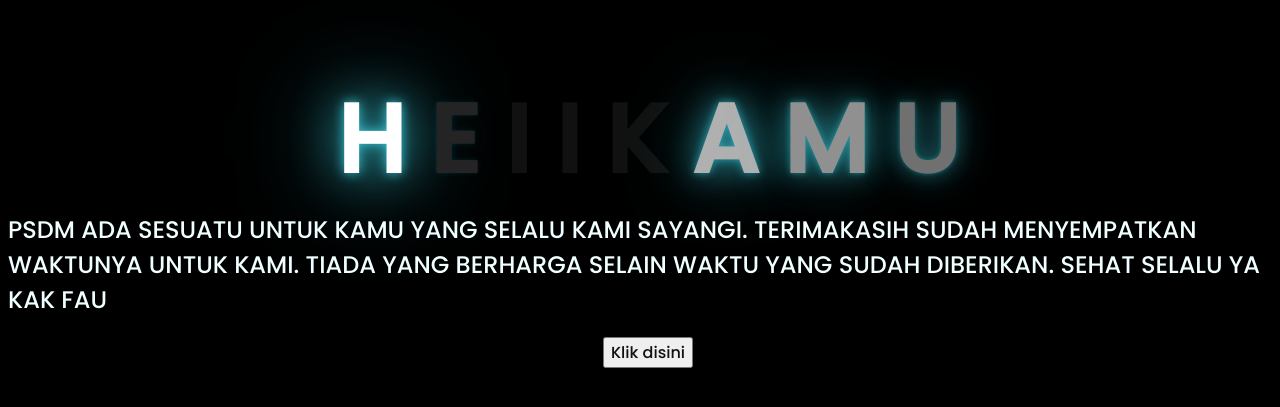
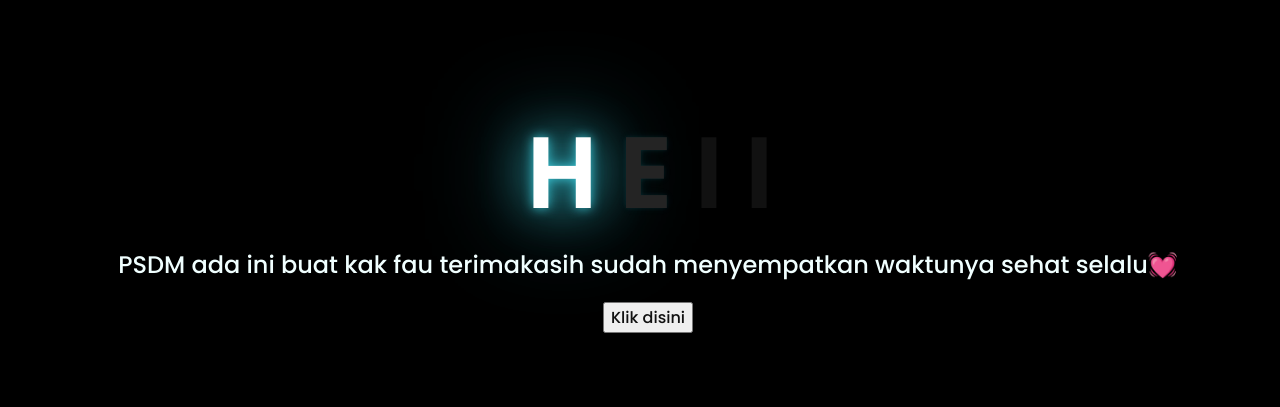
Before and after one commit to dwiaamaliaaa/PAW-PAW, a plain HTML site: page index.html in a window 1280 px wide. Shown: the part 191-598 px from the top of the page. Drawn offline with Linux system fonts and the light colour scheme.

Commit message:
Update index.html

```diff
--- a/index.html
+++ b/index.html
@@ -15,15 +15,10 @@
         <span>E</span>
         <span>I</span>
         <span>I</span>
-        <span>K</span>
-        <span>A</span>
-        <span>M</span>
-        <span>U</span>
     </div>
 
     <div class="description">
-        <span>PSDM ADA SESUATU UNTUK KAMU YANG SELALU KAMI SAYANGI. TERIMAKASIH SUDAH MENYEMPATKAN WAKTUNYA UNTUK KAMI.
-            TIADA YANG BERHARGA SELAIN WAKTU YANG SUDAH DIBERIKAN. SEHAT SELALU YA KAK FAU</span>
+        <span>PSDM ada ini buat kak fau terimakasih sudah menyempatkan waktunya sehat selalu💓</span>
     </div>
     <div class="button">
         <button>
```
